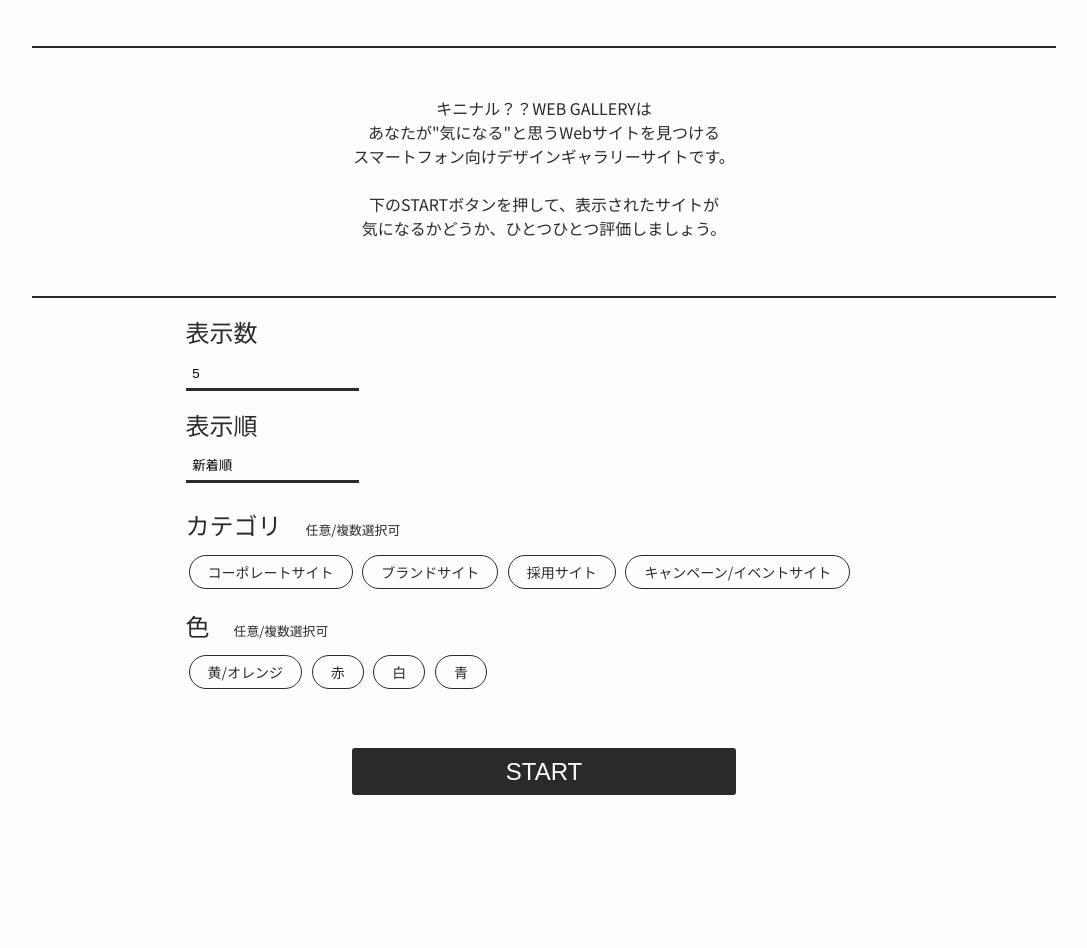
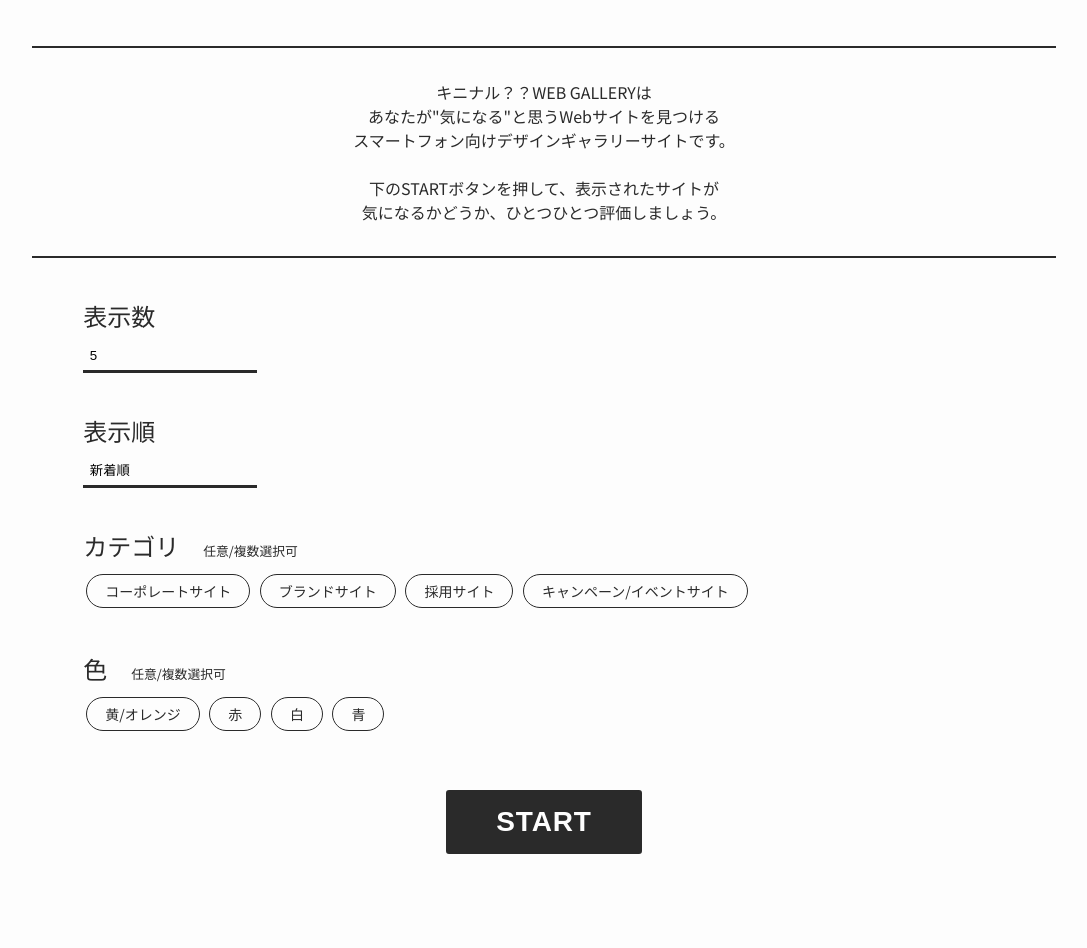
Before and after one commit to mikuuehara/KininaruWebGallery, a Django app: page / in a window 1280 px wide. Shown: the part 56-1004 px from the top of the page, without its empty margins (96-1183 px from the left). Before the commit the page ends 851 px from the top, so only its background shows below. Run offline with Django 3.2, Linux system fonts and the light colour scheme; data comes from the database, SQL or seed files in the repository; some libraries are stand-ins or nearby versions.

Commit message:
manegimentページいらない

```diff
--- a/gallery/static/css/top.css
+++ b/gallery/static/css/top.css
@@ -54,14 +54,14 @@ hr {
 
 form {
     text-align: center;
-    margin-top: 3vh;
+    margin: 3vh auto;
 }
 
 h1 {
     text-align: left;
     font-weight: normal;
     font-size: 3vh;
-    margin-bottom: 0.4em;
+    margin: 5vh 0 1vh 0;
 }
 
 .mini {
@@ -133,10 +133,12 @@ select{
 
 .select_btn {
     display: block;
-    width: 50vw;
+    width: 7em;
     margin: 6vh auto 5vh auto;
-    padding: 0.3em 1em;
-    font-size: 3vh;
+    padding: 0.5em 1em;
+    font-size: 3.5vh;
+    font-weight: 700;
+    letter-spacing: 0.03em;
     text-decoration: none;
     color: #FDFDFD;
     background-color: #2A2A2A;
@@ -154,36 +156,33 @@ select{
 }
 
 @media screen and (min-width: 480px) {
-    /* 幅960px以上に適用されるCSS（PC半画面用） */
+    /* 幅960px以上に適用されるCSS（PC半画面以上用） */
 
     .explanation {
         font-weight: normal;
         font-size: 2vh;
         line-height: 1.5;
         text-align: center;
-        margin: 6vh 0 7vh 0;
+        margin: 4vh 0 4vh 0;
     }
-}
 
-@media screen and (min-width: 960px) {
 
-    /* 幅960px以上に適用されるCSS（PC全画面用） */
     .block1 {
         margin: 3% 10%;
         width: 80%;
     }
 
     form {
-        width: 70%;
-        margin: auto;
+        width: 90%;
     }
+
 
     .select_btn {
         display: block;
-        width: 30vw;
+        width: 7em;
         margin: 7vh auto 7vh auto;
-        padding: 0.3em 1em;
-        font-size: 3vh;
+        padding: 0.5em 1em;
+        font-size: 3.5vh;
         text-decoration: none;
         color: #FDFDFD;
         background-color: #2A2A2A;
@@ -191,5 +190,4 @@ select{
         border-radius: 3px;
         transition: .4s;
     }
-
 }
--- a/gallery/templates/gallery/evaluation.html
+++ b/gallery/templates/gallery/evaluation.html
@@ -11,7 +11,7 @@
   <link rel="stylesheet" type="text/css" href="{% static 'css/evaluation.css' %}">
   <script type="text/javascript" src="{% static 'js/evaluation.js' %}"></script>
 
-  <link href="https://fonts.googleapis.com/css2?family=Noto+Sans+JP:wght@300;400&display=swap" rel="stylesheet">
+  <link href="https://fonts.googleapis.com/css2?family=M+PLUS+1p:wght@800&family=Noto+Sans+JP:wght@400;500;700&display=swap" rel="stylesheet">
   <link href="https://use.fontawesome.com/releases/v5.6.1/css/all.css" rel="stylesheet">
 </head>
 
--- a/gallery/urls.py
+++ b/gallery/urls.py
@@ -6,7 +6,7 @@ from django.conf.urls.static import static
 
 urlpatterns = [
     path(r'', views.top.as_view(), name='top'),
-    path(r'm', views.register.as_view(), name='manage'),
+    #path(r'm', views.register.as_view(), name='manage'),
     path(r'evaluation', views.evaluation.as_view(), name='evaluation'),
     path(r'result', views.result.as_view(), name='result'),
 ] + static(settings.MEDIA_URL, document_root=settings.MEDIA_ROOT)
--- a/gallery/views.py
+++ b/gallery/views.py
@@ -99,7 +99,7 @@ class result(TemplateView):
     def get(self, request):
         return render(request, 'gallery/result.html')
 
-
+"""
 ### management page ###
 class register(TemplateView):
     color_form_class = ColorForm
@@ -176,3 +176,4 @@ class register(TemplateView):
     def form_save(self, form):
         obj = form.save()
         return obj
+"""
```
Also changed, not shown: gallery/static/css/evaluation.css (+34 -19 lines), gallery/static/css/result.css (+5 -3 lines), gallery/templates/gallery/management.html (deleted, +0 -55 lines).
